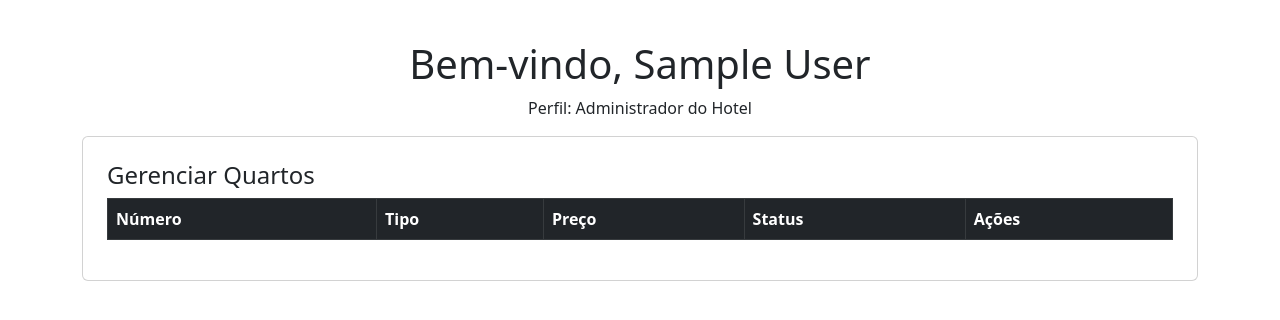
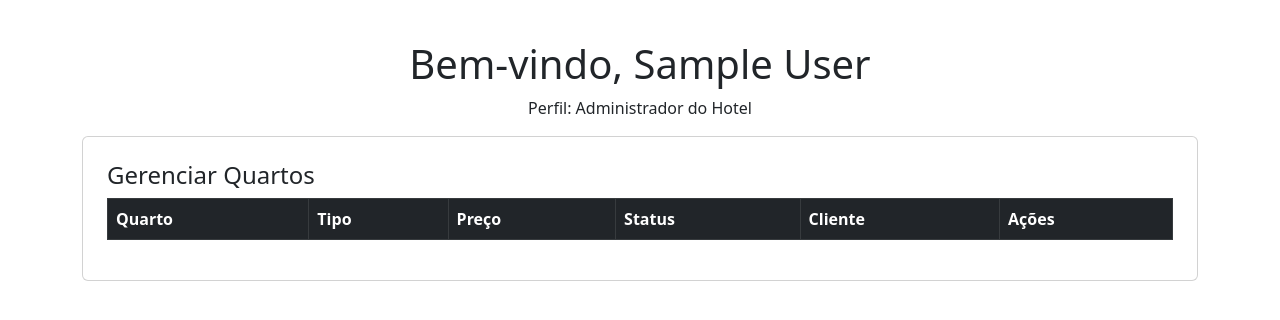
Before and after one commit to MBritoS19/StayEase-Solutions, a PHP site: page /perfil.php in a window 1280 px wide. Shown: the part 56-376 px from the top of the page. Run offline with PHP 8.4, Linux system fonts and the light colour scheme; the visitor is signed in with stand-in values (Sample User, id 1); lists and menus that the app fills with data are empty.

Commit message:
Update perfil.php
tabela de gerenciar quartos mostra o cliente que fez a reserva

```diff
--- a/Hotel/perfil.php
+++ b/Hotel/perfil.php
@@ -25,19 +25,24 @@ $quartos = [];
 if ($usuarioTipo === 'cliente') {
     // Carregar reservas do cliente
     try {
-        $stmt = $pdo->prepare("SELECT r.Id, r.DataCheckIn, r.DataCheckOut, q.Nome AS Quarto
+        $stmt = $pdo->prepare("SELECT r.Id, r.DataCheckIn, r.DataCheckOut, q.numero AS Quarto, u.Nome AS Cliente
                                FROM Reservas r
-                               JOIN Quartos q ON r.QuartoId = q.Id
-                               WHERE r.ClienteId = ?");
+                               JOIN Quartos q ON r.quarto_id = q.id
+                               JOIN Usuarios u ON r.usuario_id = u.id
+                               WHERE r.usuario_id = ?");
         $stmt->execute([$usuarioId]);
         $reservas = $stmt->fetchAll(PDO::FETCH_ASSOC);
     } catch (PDOException $e) {
         echo "Erro ao carregar reservas: " . $e->getMessage();
     }
 } elseif ($usuarioTipo === 'hotel') {
-    // Carregar todos os quartos do hotel
+    // Carregar todos os quartos com informações de reservas e nome do cliente
     try {
-        $stmt = $pdo->query("SELECT * FROM quartos");
+        $stmt = $pdo->prepare("SELECT q.id AS QuartoId, q.numero, q.tipo, q.preco, q.status, u.Nome AS ClienteNome
+                               FROM Quartos q
+                               LEFT JOIN Reservas r ON q.id = r.quarto_id
+                               LEFT JOIN Usuarios u ON r.usuario_id = u.id");
+        $stmt->execute();
         $quartos = $stmt->fetchAll(PDO::FETCH_ASSOC);
     } catch (PDOException $e) {
         die("Erro ao buscar quartos: " . $e->getMessage());
@@ -85,6 +90,7 @@ if ($usuarioTipo === 'cliente') {
             <thead>
               <tr>
                 <th>Quarto</th>
+                <th>Nome do Cliente</th>
                 <th>Check-in</th>
                 <th>Check-out</th>
               </tr>
@@ -93,6 +99,7 @@ if ($usuarioTipo === 'cliente') {
               <?php foreach ($reservas as $reserva): ?>
                 <tr>
                   <td><?php echo htmlspecialchars($reserva['Quarto']); ?></td>
+                  <td><?php echo htmlspecialchars($reserva['Cliente']); ?></td>
                   <td><?php echo date('d/m/Y', strtotime($reserva['DataCheckIn'])); ?></td>
                   <td><?php echo date('d/m/Y', strtotime($reserva['DataCheckOut'])); ?></td>
                 </tr>
@@ -109,10 +116,11 @@ if ($usuarioTipo === 'cliente') {
         <table class="table table-bordered table-hover">
           <thead class="table-dark">
             <tr>
-              <th>Número</th>
+              <th>Quarto</th>
               <th>Tipo</th>
               <th>Preço</th>
               <th>Status</th>
+              <th>Cliente</th>
               <th>Ações</th>
             </tr>
           </thead>
@@ -123,9 +131,10 @@ if ($usuarioTipo === 'cliente') {
                 <td><?php echo htmlspecialchars($quarto['tipo']); ?></td>
                 <td>R$ <?php echo number_format($quarto['preco'], 2, ',', '.'); ?></td>
                 <td><?php echo htmlspecialchars($quarto['status']); ?></td>
+                <td><?php echo $quarto['ClienteNome'] ? htmlspecialchars($quarto['ClienteNome']) : 'Nenhum'; ?></td>
                 <td>
-                  <a href="editar_quarto.php?id=<?php echo $quarto['id']; ?>" class="btn btn-warning btn-sm">Editar</a>
-                  <a href="excluir_quarto.php?id=<?php echo $quarto['id']; ?>" class="btn btn-danger btn-sm">Excluir</a>
+                  <a href="editar_quarto.php?id=<?php echo $quarto['QuartoId']; ?>" class="btn btn-warning btn-sm">Editar</a>
+                  <a href="excluir_quarto.php?id=<?php echo $quarto['QuartoId']; ?>" class="btn btn-danger btn-sm">Excluir</a>
                 </td>
               </tr>
             <?php endforeach; ?>
```
